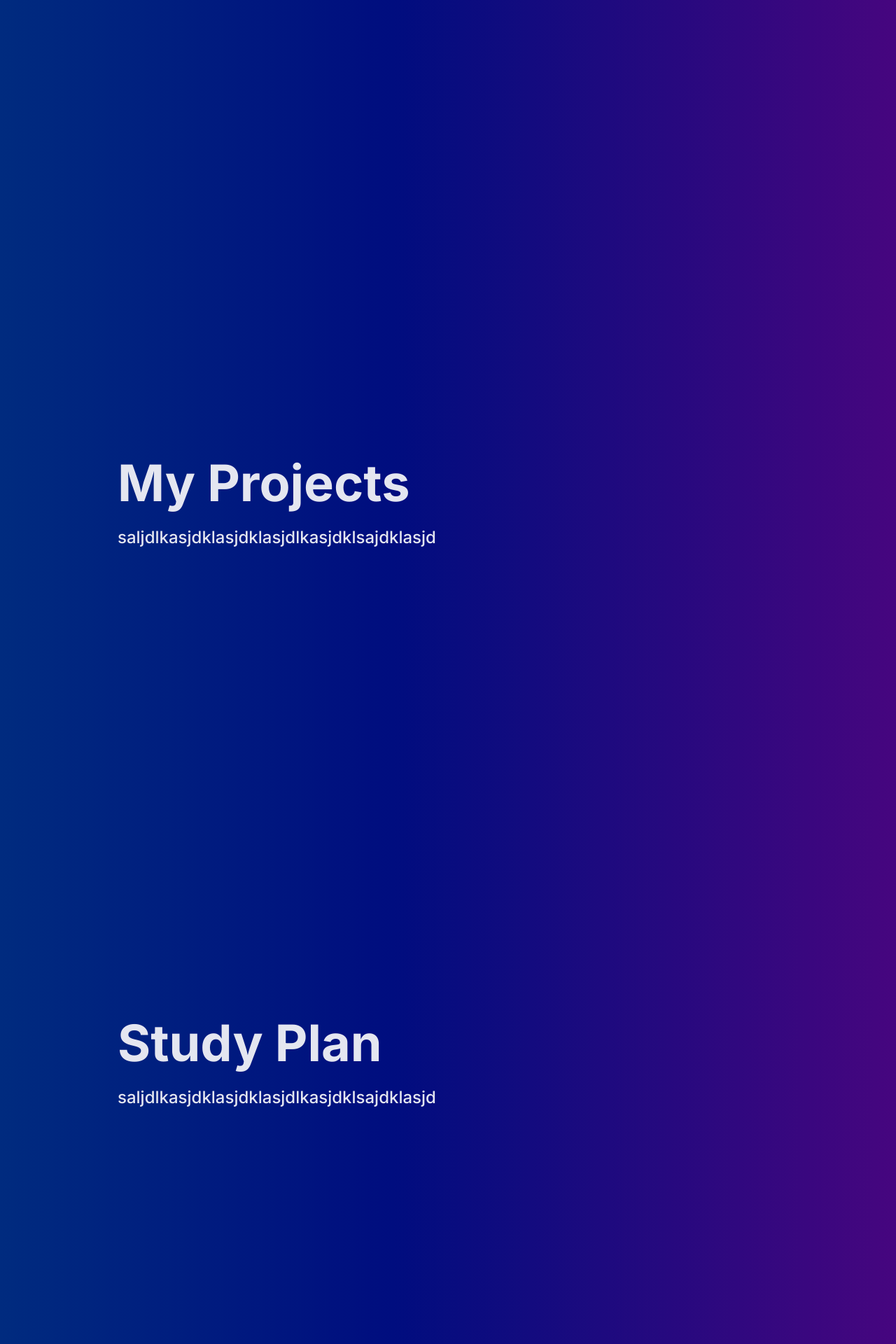
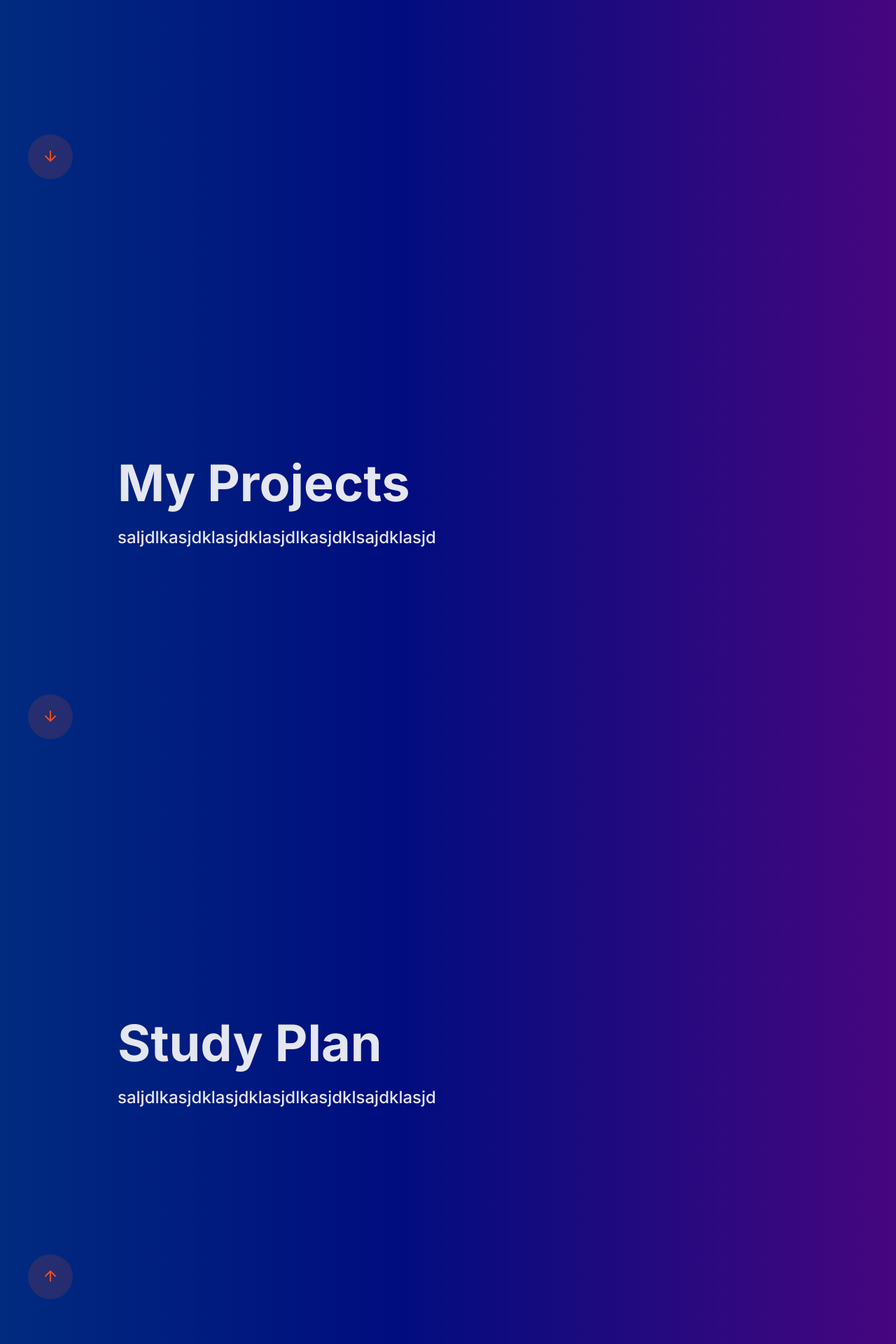
Before and after one commit to theogandara/next-theogandara, a Next.js app: page / in a window 1280 px wide. Shown: the part 2080-4000 px from the top of the page at 70% size. Built offline with nearby package versions, Linux system fonts and the light colour scheme.

Commit message:
feat: added scroll in all screens

```diff
--- a/src/templates/1-Name/index.tsx
+++ b/src/templates/1-Name/index.tsx
@@ -16,7 +16,8 @@ const Name: React.FC = () => {
   }
 
   return (
-    <LayoutDefault id="section-2">
+    <LayoutDefault>
+      <div id="section-1" />
       <S.Container>
         <S.ContainerPill>
           <Pill text="Front End Developer" />
--- a/src/templates/2-AboutMe/index.tsx
+++ b/src/templates/2-AboutMe/index.tsx
@@ -6,6 +6,12 @@ import React from 'react'
 import * as S from './styles'
 
 const AboutMe: React.FC = () => {
+  let NextSection
+
+  if (typeof window !== 'undefined') {
+    NextSection = document?.querySelector('#section-3')
+    console.log(NextSection)
+  }
   return (
     <LayoutDefault>
       <div id="section-2" />
@@ -15,7 +21,11 @@ const AboutMe: React.FC = () => {
         <SubTitle text="saljdlkasjdklasjdklasjdlkasjdklsajdklasjd" />
 
         <S.ContainerButtons>
-          <ArrowButton />
+          <ArrowButton
+            onClick={() =>
+              NextSection && NextSection?.scrollIntoView({ behavior: 'smooth' })
+            }
+          />
         </S.ContainerButtons>
       </S.Container>
     </LayoutDefault>
--- a/src/templates/3-WorkStudy/index.tsx
+++ b/src/templates/3-WorkStudy/index.tsx
@@ -1,5 +1,4 @@
 import ArrowButton from '@components/ArrowButton'
-import Pill from '@components/Pill'
 import SubTitle from '@components/SubTitle'
 import Title from '@components/Title'
 import LayoutDefault from 'layouts/LayoutDefault'
@@ -7,11 +6,26 @@ import React from 'react'
 import * as S from './styles'
 
 const WorkStudy: React.FC = () => {
+  let NextSection
+
+  if (typeof window !== 'undefined') {
+    NextSection = document?.querySelector('#section-4')
+    console.log(NextSection)
+  }
   return (
     <LayoutDefault>
+      <div id="section-3" />
+
       <S.Container>
         <Title text="Work and Study" />
         <SubTitle text="saljdlkasjdklasjdklasjdlkasjdklsajdklasjd" />
+        <S.ContainerButtons>
+          <ArrowButton
+            onClick={() =>
+              NextSection && NextSection?.scrollIntoView({ behavior: 'smooth' })
+            }
+          />
+        </S.ContainerButtons>
       </S.Container>
     </LayoutDefault>
   )
--- a/src/templates/4-MyProjects/index.tsx
+++ b/src/templates/4-MyProjects/index.tsx
@@ -1,5 +1,4 @@
 import ArrowButton from '@components/ArrowButton'
-import Pill from '@components/Pill'
 import SubTitle from '@components/SubTitle'
 import Title from '@components/Title'
 import LayoutDefault from 'layouts/LayoutDefault'
@@ -7,11 +6,27 @@ import React from 'react'
 import * as S from './styles'
 
 const MyProjects: React.FC = () => {
+  let NextSection
+
+  if (typeof window !== 'undefined') {
+    NextSection = document?.querySelector('#section-5')
+    console.log(NextSection)
+  }
   return (
     <LayoutDefault>
+      <div id="section-4" />
+
       <S.Container>
         <Title text="My Projects" />
         <SubTitle text="saljdlkasjdklasjdklasjdlkasjdklsajdklasjd" />
+
+        <S.ContainerButtons>
+          <ArrowButton
+            onClick={() =>
+              NextSection && NextSection?.scrollIntoView({ behavior: 'smooth' })
+            }
+          />
+        </S.ContainerButtons>
       </S.Container>
     </LayoutDefault>
   )
--- a/src/templates/5-StudyPlan/index.tsx
+++ b/src/templates/5-StudyPlan/index.tsx
@@ -7,11 +7,26 @@ import React from 'react'
 import * as S from './styles'
 
 const StudyPlan: React.FC = () => {
+  let NextSection
+
+  if (typeof window !== 'undefined') {
+    NextSection = document?.querySelector('#section-1')
+    console.log(NextSection)
+  }
   return (
     <LayoutDefault>
+      <div id="section-5" />
       <S.Container>
         <Title text="Study Plan" />
         <SubTitle text="saljdlkasjdklasjdklasjdlkasjdklsajdklasjd" />
+        <S.ContainerButtons>
+          <ArrowButton
+            variant="Up"
+            onClick={() =>
+              NextSection && NextSection?.scrollIntoView({ behavior: 'smooth' })
+            }
+          />
+        </S.ContainerButtons>
       </S.Container>
     </LayoutDefault>
   )
```
